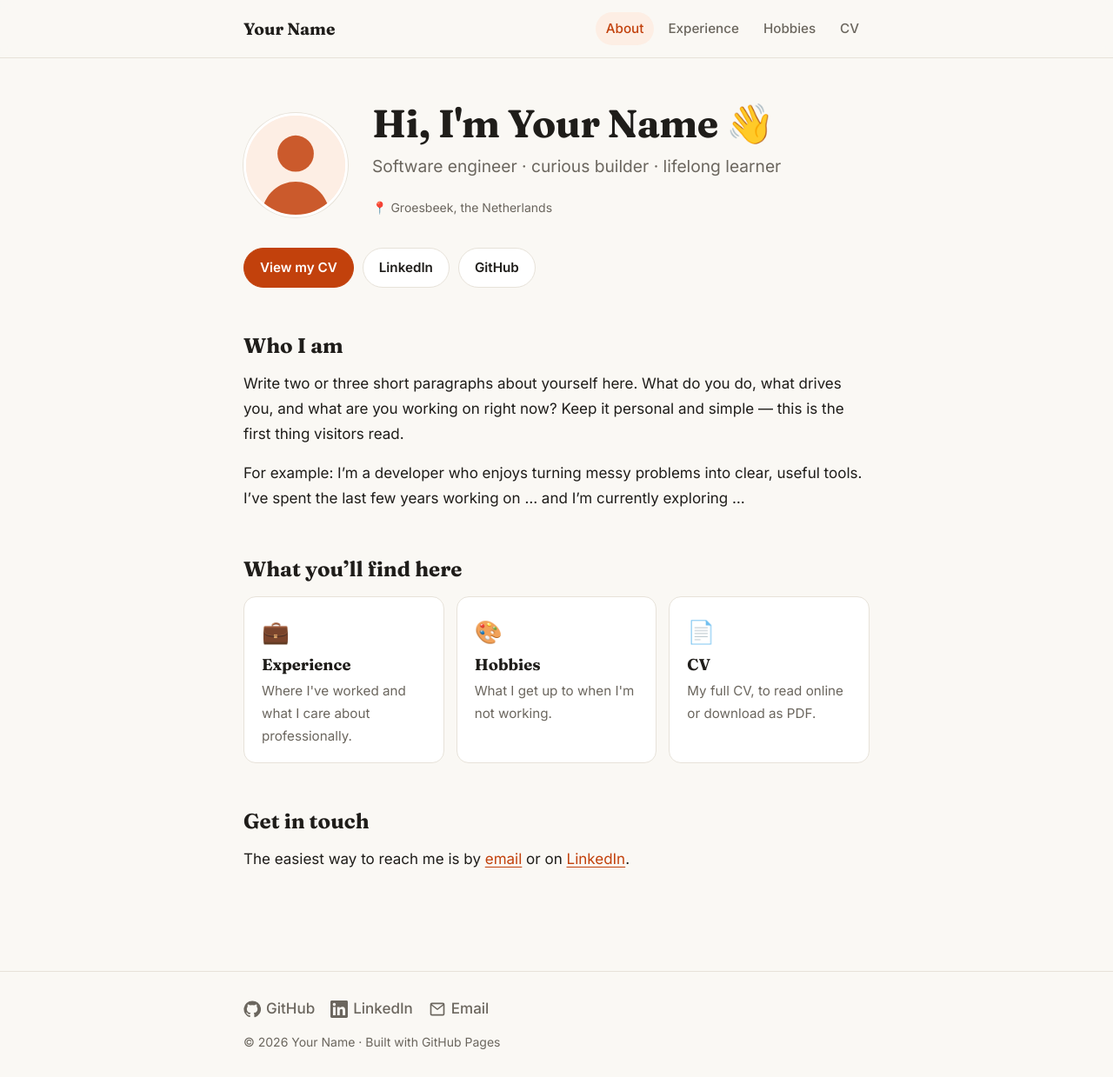
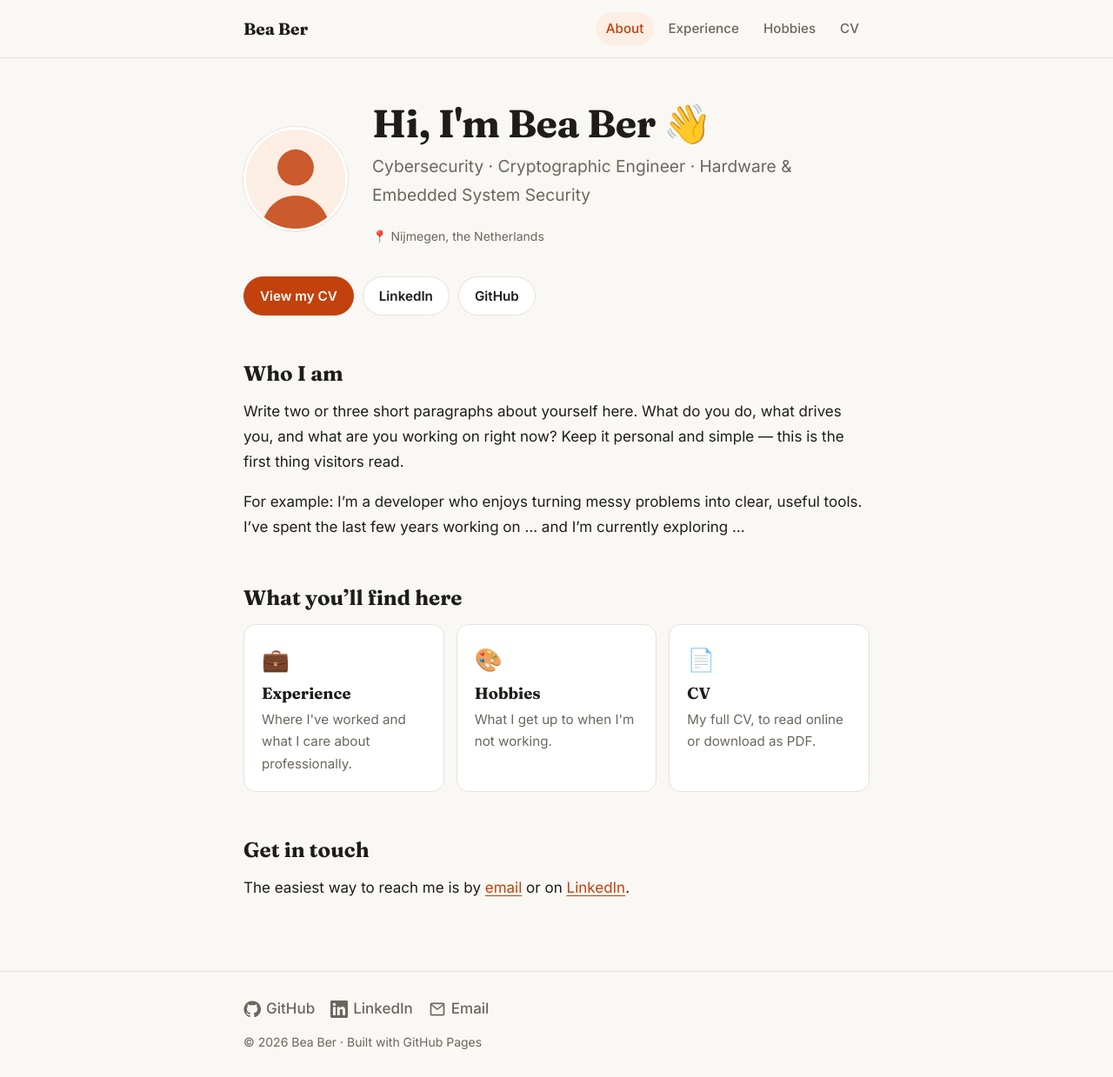
Before and after one commit to beatrisebertule/beatrisebertule.github.io, a Jekyll site: the page built from index.md, in a window 1280 px wide and 1239 px high. Shown: the whole window at 87% size. Built offline with Jekyll 4.4.1, drawn with Linux system fonts in a browser that asks for light colours.

Commit message:
yaml file update

```diff
--- a/_config.yml
+++ b/_config.yml
@@ -1,9 +1,9 @@
 # ------------------------------------------------------------
 #  EDIT THIS FILE FIRST — all your personal details live here
 # ------------------------------------------------------------
-name: "Your Name"
-tagline: "Software engineer · curious builder · lifelong learner"
-location: "Groesbeek, the Netherlands"
+name: "Bea Ber"
+tagline: "Cybersecurity · Cryptographic Engineer · Hardware & Embedded System Security"
+location: "Nijmegen, the Netherlands"
 email: "you@example.com"
 
 links:
```
